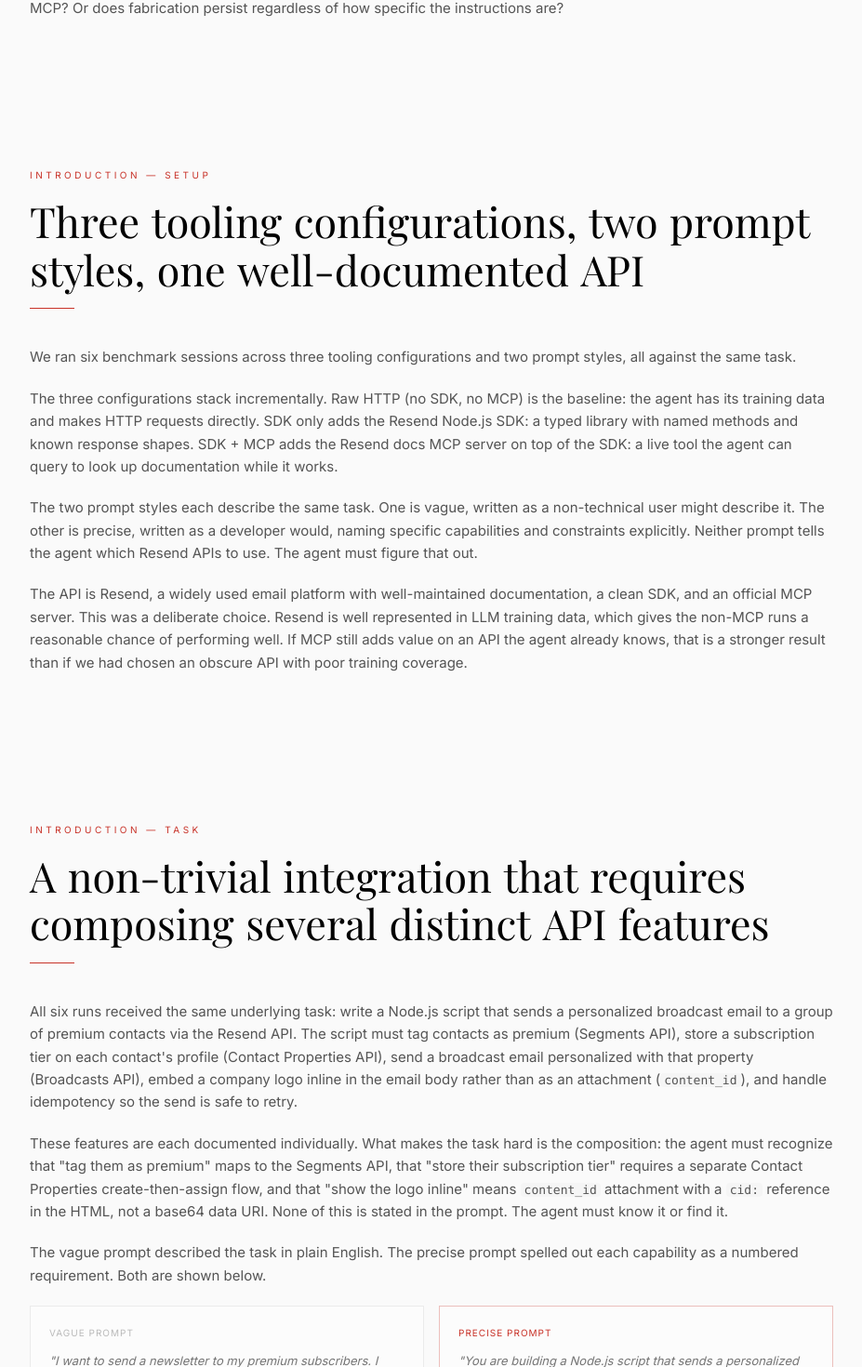
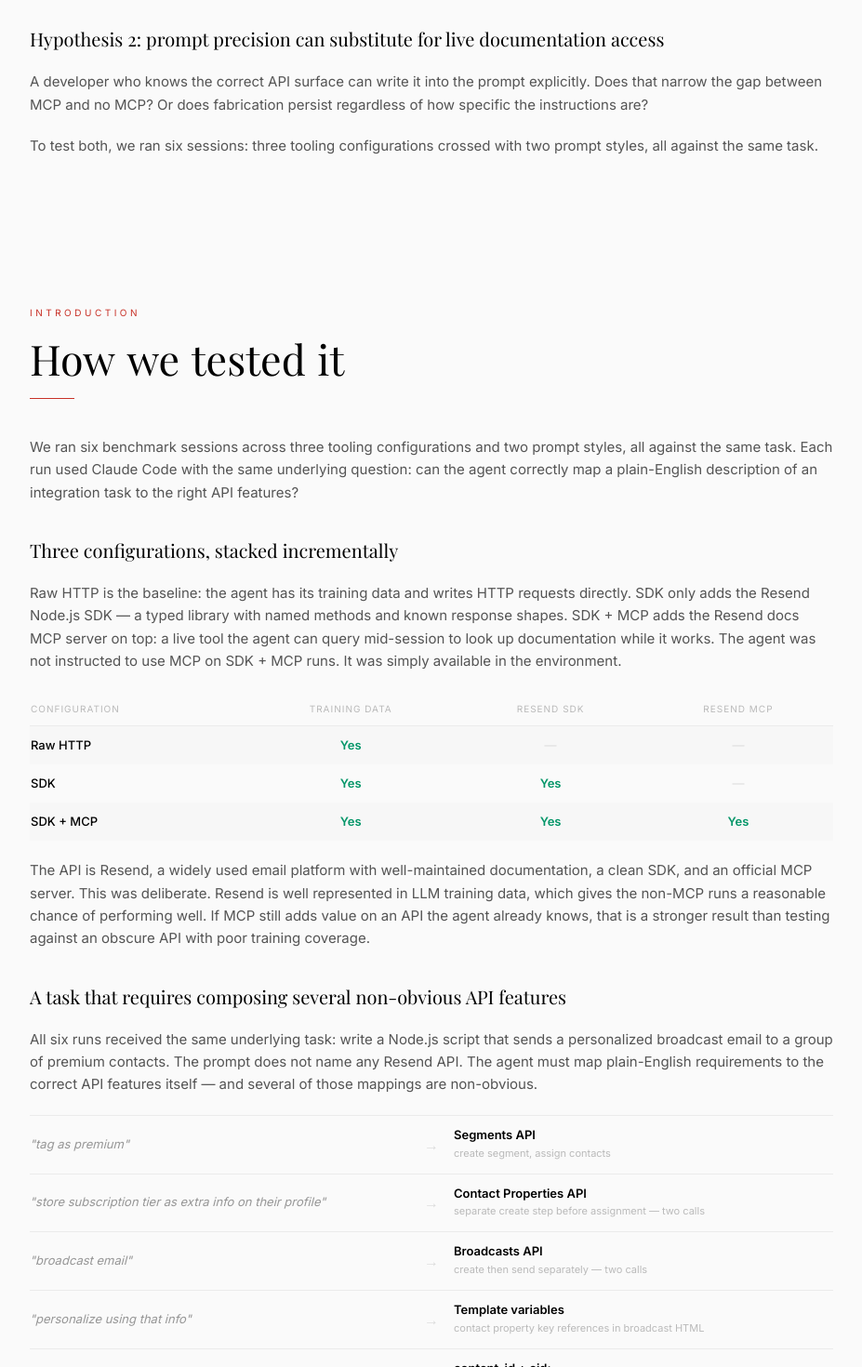
Before and after one commit to ritza-co/speakeasy-report-site, a React (Vite) app: page / in a window 1280 px wide. Shown: the part 1325-2795 px from the top of the page at 93% size, without its empty margins (64-991 px from the left). Built offline with nearby package versions, Linux system fonts and the light colour scheme; a web font is replaced by a local one.

Commit message:
Edit Introduction

```diff
--- a/src/App.tsx
+++ b/src/App.tsx
@@ -12,12 +12,13 @@ import RunMetricsTable from './components/RunMetricsTable'
 import FabricationTable from './components/FabricationTable'
 import FeatureCategoryTable from './components/FeatureCategoryTable'
 import CostCorrectnessScatter from './components/CostCorrectnessScatter'
+import ConfigAccessTable from './components/ConfigAccessTable'
+import ConceptMappingTable from './components/ConceptMappingTable'
 import { useScrollSpy } from './hooks/useScrollSpy'
 
 const SECTIONS = [
   { id: 'hypothesis',    label: 'Hypothesis' },
   { id: 'methodology',   label: 'How we tested it' },
-  { id: 'the-task',      label: 'The task' },
   { id: 'api-only',      label: 'API only' },
   { id: 'sdk-only',      label: 'SDK only' },
   { id: 'sdk-mcp',       label: 'SDK + MCP' },
@@ -48,96 +49,99 @@ export default function App() {
               question is what it does next. Does it search for the answer, flag its
               uncertainty, or proceed as if it knows?
             </p>
+
+            <h3 className="font-serif text-xl text-ink dark:text-white pt-4">
+              Hypothesis 1: live documentation access improves correctness
+            </h3>
             <p>
-              This benchmark tests whether giving the agent access to a live MCP server
-              for the API changes that behaviour. The hypothesis is that it does: live
-              documentation access should reduce fabricated API constraints, improve
-              architectural correctness, and increase the chance of a working
+              Giving the agent access to a live MCP server for the API should change that
+              behaviour. Live documentation access should reduce fabricated API constraints,
+              improve architectural correctness, and increase the chance of a working
               implementation on features the agent does not know well.
             </p>
+
+            <h3 className="font-serif text-xl text-ink dark:text-white pt-4">
+              Hypothesis 2: prompt precision can substitute for live documentation access
+            </h3>
             <p>
-              A secondary question emerged from the test design. Does prompt precision
-              substitute for tooling? A developer who knows the correct API surface can
-              write it into the prompt explicitly. Does that narrow the gap between MCP
-              and no MCP? Or does fabrication persist regardless of how specific the
-              instructions are?
+              A developer who knows the correct API surface can write it into the prompt
+              explicitly. Does that narrow the gap between MCP and no MCP? Or does
+              fabrication persist regardless of how specific the instructions are?
             </p>
 
-            {/* VISUALISATION: 2x3 grid or matrix diagram — the 6 run configurations laid out as a grid
-                (vague/precise x raw-api/sdk/sdk+mcp), so the reader can see the shape of the experiment. */}
+            <p>
+              To test both, we ran six sessions: three tooling configurations crossed with
+              two prompt styles, all against the same task.
+            </p>
           </div>
         </Section>
 
-        {/* ─── METHODOLOGY ─── */}
+        {/* ─── METHODOLOGY + THE TASK ─── */}
         <Section
           id="methodology"
-          chapterLabel="Introduction — Setup"
-          headline="Three tooling configurations, two prompt styles, one well-documented API"
+          chapterLabel="Introduction"
+          headline="How we tested it"
         >
           <div className="space-y-5 text-stone-700 dark:text-stone-300 text-[15px] leading-relaxed">
             <p>
               We ran six benchmark sessions across three tooling configurations and two
-              prompt styles, all against the same task.
+              prompt styles, all against the same task. Each run used Claude Code with the
+              same underlying question: can the agent correctly map a plain-English
+              description of an integration task to the right API features?
             </p>
+
+            <h3 className="font-serif text-xl text-ink dark:text-white pt-4">
+              Three configurations, stacked incrementally
+            </h3>
             <p>
-              The three configurations stack incrementally. Raw HTTP (no SDK, no MCP) is
-              the baseline: the agent has its training data and makes HTTP requests
-              directly. SDK only adds the Resend Node.js SDK: a typed library with named
-              methods and known response shapes. SDK + MCP adds the Resend docs MCP server
-              on top of the SDK: a live tool the agent can query to look up documentation
-              while it works.
+              Raw HTTP is the baseline: the agent has its training data and writes HTTP
+              requests directly. SDK only adds the Resend Node.js SDK — a typed library
+              with named methods and known response shapes. SDK + MCP adds the Resend docs
+              MCP server on top: a live tool the agent can query mid-session to look up
+              documentation while it works. The agent was not instructed to use MCP on
+              SDK + MCP runs. It was simply available in the environment.
             </p>
-            <p>
-              The two prompt styles each describe the same task. One is vague, written as
-              a non-technical user might describe it. The other is precise, written as a
-              developer would, naming specific capabilities and constraints explicitly.
-              Neither prompt tells the agent which Resend APIs to use. The agent must
-              figure that out.
-            </p>
+
+            <ConfigAccessTable />
+
             <p>
               The API is Resend, a widely used email platform with well-maintained
-              documentation, a clean SDK, and an official MCP server. This was a
-              deliberate choice. Resend is well represented in LLM training data, which
-              gives the non-MCP runs a reasonable chance of performing well. If MCP still
-              adds value on an API the agent already knows, that is a stronger result than
-              if we had chosen an obscure API with poor training coverage.
+              documentation, a clean SDK, and an official MCP server. This was deliberate.
+              Resend is well represented in LLM training data, which gives the non-MCP runs
+              a reasonable chance of performing well. If MCP still adds value on an API the
+              agent already knows, that is a stronger result than testing against an obscure
+              API with poor training coverage.
             </p>
 
-            {/* VISUALISATION: Short table or icon grid showing what each configuration had access to:
-                training data, SDK, MCP — ticked or crossed per run. */}
-          </div>
-        </Section>
-
-        {/* ─── THE TASK ─── */}
-        <Section
-          id="the-task"
-          chapterLabel="Introduction — Task"
-          headline="A non-trivial integration that requires composing several distinct API features"
-        >
-          <div className="space-y-5 text-stone-700 dark:text-stone-300 text-[15px] leading-relaxed">
+            <h3 className="font-serif text-xl text-ink dark:text-white pt-4">
+              A task that requires composing several non-obvious API features
+            </h3>
             <p>
               All six runs received the same underlying task: write a Node.js script that
-              sends a personalized broadcast email to a group of premium contacts via the
-              Resend API. The script must tag contacts as premium (Segments API), store a
-              subscription tier on each contact's profile (Contact Properties API), send a
-              broadcast email personalized with that property (Broadcasts API), embed a
-              company logo inline in the email body rather than as an attachment
-              (<code className="bg-stone-100 dark:bg-stone-800 px-1 rounded text-[13px]">content_id</code>),
-              and handle idempotency so the send is safe to retry.
+              sends a personalized broadcast email to a group of premium contacts. The
+              prompt does not name any Resend API. The agent must map plain-English
+              requirements to the correct API features itself — and several of those
+              mappings are non-obvious.
             </p>
+
+            <ConceptMappingTable />
+
             <p>
-              These features are each documented individually. What makes the task hard is
-              the composition: the agent must recognize that "tag them as premium" maps to
-              the Segments API, that "store their subscription tier" requires a separate
-              Contact Properties create-then-assign flow, and that "show the logo inline"
-              means <code className="bg-stone-100 dark:bg-stone-800 px-1 rounded text-[13px]">content_id</code> attachment
-              with a <code className="bg-stone-100 dark:bg-stone-800 px-1 rounded text-[13px]">cid:</code> reference
-              in the HTML, not a base64 data URI. None of this is stated in the prompt.
-              The agent must know it or find it.
+              Each feature is documented individually. What makes the task hard is the
+              composition: the agent must recognise all six mappings, implement them in the
+              correct order, and know that some require multi-step flows not visible from
+              the method names alone. None of this is stated in the prompt. The agent must
+              know it or find it.
             </p>
+
+            <h3 className="font-serif text-xl text-ink dark:text-white pt-4">
+              Two prompts describing the same task
+            </h3>
             <p>
-              The vague prompt described the task in plain English. The precise prompt
-              spelled out each capability as a numbered requirement. Both are shown below.
+              The vague prompt describes the task as a non-technical user might: natural
+              language, no API names, no structural requirements. The precise prompt
+              describes the same task as a developer would: numbered steps, a specified
+              runtime, explicit output expectations. Neither prompt names any Resend API.
             </p>
 
             <PromptCards
--- /dev/null
+++ b/src/components/ConceptMappingTable.tsx
@@ -0,0 +1,58 @@
+const MAPPINGS = [
+  {
+    prompt: '"tag as premium"',
+    api: 'Segments API',
+    detail: 'create segment, assign contacts',
+  },
+  {
+    prompt: '"store subscription tier as extra info on their profile"',
+    api: 'Contact Properties API',
+    detail: 'separate create step before assignment — two calls',
+  },
+  {
+    prompt: '"broadcast email"',
+    api: 'Broadcasts API',
+    detail: 'create then send separately — two calls',
+  },
+  {
+    prompt: '"personalize using that info"',
+    api: 'Template variables',
+    detail: 'contact property key references in broadcast HTML',
+  },
+  {
+    prompt: '"shows up directly in the body"',
+    api: 'content_id + cid:',
+    detail: 'inline attachment, not base64 data URI',
+  },
+  {
+    prompt: '"safe to retry without duplicates"',
+    api: 'Idempotency key',
+    detail: 'header on the send call',
+  },
+]
+
+export default function ConceptMappingTable() {
+  return (
+    <div className="my-4 space-y-0">
+      {MAPPINGS.map((row, i) => (
+        <div
+          key={i}
+          className={`grid grid-cols-[1fr_auto_1fr] items-center gap-4 py-3 px-0 border-t border-stone-200 dark:border-stone-800 ${i === MAPPINGS.length - 1 ? 'border-b' : ''}`}
+        >
+          <p className="text-[13px] text-stone-500 dark:text-stone-400 italic font-sans leading-snug">
+            {row.prompt}
+          </p>
+          <span className="text-stone-300 dark:text-stone-700 font-sans text-[16px] select-none">→</span>
+          <div>
+            <p className="text-[13px] font-semibold text-ink dark:text-white font-sans leading-snug">
+              {row.api}
+            </p>
+            <p className="text-[11px] text-stone-400 dark:text-stone-500 font-sans mt-0.5">
+              {row.detail}
+            </p>
+          </div>
+        </div>
+      ))}
+    </div>
+  )
+}
--- /dev/null
+++ b/src/components/ConfigAccessTable.tsx
@@ -0,0 +1,38 @@
+const CONFIGS = [
+  { label: 'Raw HTTP',   trainingData: true,  sdk: false, mcp: false },
+  { label: 'SDK',        trainingData: true,  sdk: true,  mcp: false },
+  { label: 'SDK + MCP',  trainingData: true,  sdk: true,  mcp: true  },
+]
+
+function Tick({ yes }: { yes: boolean }) {
+  return yes
+    ? <span className="text-emerald-600 dark:text-emerald-400 font-semibold">Yes</span>
+    : <span className="text-stone-300 dark:text-stone-700">—</span>
+}
+
+export default function ConfigAccessTable() {
+  return (
+    <div className="my-4 overflow-x-auto">
+      <table className="w-full font-sans border-collapse text-[13px]">
+        <thead>
+          <tr className="border-b border-stone-200 dark:border-stone-850">
+            <th className="text-left py-2.5 pr-6 text-[10px] uppercase tracking-widest text-stone-400 font-normal">Configuration</th>
+            <th className="text-center py-2.5 px-4 text-[10px] uppercase tracking-widest text-stone-400 font-normal">Training data</th>
+            <th className="text-center py-2.5 px-4 text-[10px] uppercase tracking-widest text-stone-400 font-normal">Resend SDK</th>
+            <th className="text-center py-2.5 px-4 text-[10px] uppercase tracking-widest text-stone-400 font-normal">Resend MCP</th>
+          </tr>
+        </thead>
+        <tbody>
+          {CONFIGS.map((config, i) => (
+            <tr key={config.label} className={i % 2 === 0 ? 'bg-stone-100/50 dark:bg-stone-850/20' : ''}>
+              <td className="py-2.5 pr-6 font-medium text-ink dark:text-white">{config.label}</td>
+              <td className="py-2.5 px-4 text-center"><Tick yes={config.trainingData} /></td>
+              <td className="py-2.5 px-4 text-center"><Tick yes={config.sdk} /></td>
+              <td className="py-2.5 px-4 text-center"><Tick yes={config.mcp} /></td>
+            </tr>
+          ))}
+        </tbody>
+      </table>
+    </div>
+  )
+}
--- /dev/null
+++ b/src/components/RunMatrix.tsx
@@ -0,0 +1,49 @@
+const CONFIGS = ['Raw HTTP', 'SDK', 'SDK + MCP']
+const PROMPTS = ['Vague', 'Precise']
+
+const RUN_IDS: Record<string, string> = {
+  'Vague-Raw HTTP':   'vague-raw-api',
+  'Vague-SDK':        'vague-sdk',
+  'Vague-SDK + MCP':  'vague-sdk-mcp',
+  'Precise-Raw HTTP': 'precise-raw-api',
+  'Precise-SDK':      'precise-sdk',
+  'Precise-SDK + MCP':'precise-sdk-mcp',
+}
+
+export default function RunMatrix() {
+  return (
+    <div className="my-4 overflow-x-auto">
+      <table className="font-sans border-collapse text-[13px]">
+        <thead>
+          <tr>
+            <th className="pb-3 pr-6" />
+            {CONFIGS.map(config => (
+              <th key={config} className="pb-3 px-4 text-center text-[10px] uppercase tracking-widest text-stone-400 font-normal min-w-[120px]">
+                {config}
+              </th>
+            ))}
+          </tr>
+        </thead>
+        <tbody>
+          {PROMPTS.map(prompt => (
+            <tr key={prompt}>
+              <td className={`py-3 pr-6 text-[10px] uppercase tracking-widest font-sans font-normal ${prompt === 'Precise' ? 'text-crimson' : 'text-stone-400'}`}>
+                {prompt}
+              </td>
+              {CONFIGS.map(config => {
+                const id = RUN_IDS[`${prompt}-${config}`]
+                return (
+                  <td key={config} className="py-3 px-4 text-center">
+                    <span className="inline-block border border-stone-200 dark:border-stone-800 bg-white/50 dark:bg-stone-900/50 px-3 py-1.5 text-[11px] text-stone-500 dark:text-stone-400 font-mono">
+                      {id}
+                    </span>
+                  </td>
+                )
+              })}
+            </tr>
+          ))}
+        </tbody>
+      </table>
+    </div>
+  )
+}
```
